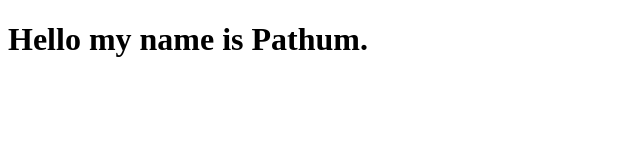
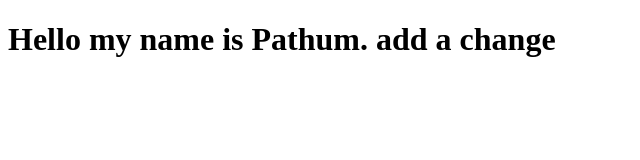
Before and after one commit to Pathum-SC12402/YTWebProject, a plain HTML site: page index.html in a window 1280 px wide. Shown: the whole page, without its empty margins (0-640 px from the left). Drawn offline with Linux system fonts and the light colour scheme.

Commit message:
added a new text

```diff
--- a/index.html
+++ b/index.html
@@ -6,6 +6,6 @@
     <title>Document</title>
 </head>
 <body>
-    <h1>Hello my name is Pathum.</h1>
+    <h1>Hello my name is Pathum. add a change</h1>
 </body>
 </html>
```
